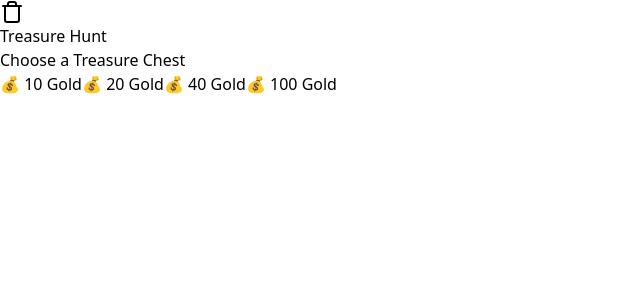
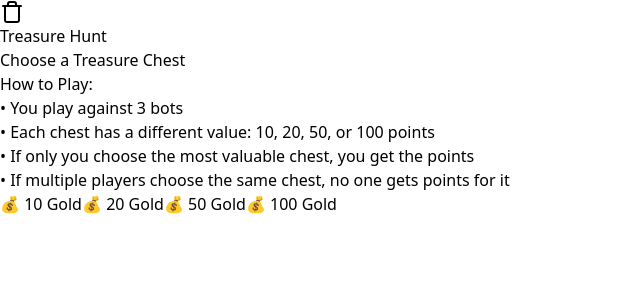
Before and after one commit to puremind5/dfac, a React (Vite) app: page / in a window 1280 px wide. Shown: the top 300 px of the page, without its empty margins (0-640 px from the left). Built offline with nearby package versions, Linux system fonts and the light colour scheme.

Commit message:
Update GameBoard.tsx

```diff
--- a/src/components/GameBoard.tsx
+++ b/src/components/GameBoard.tsx
@@ -1,11 +1,24 @@
 import React from 'react';
 
-const CHEST_VALUES = [10, 20, 40, 100]; // Ценности сундуков
+const CHEST_VALUES = [10, 20, 50, 100]; // Ценности сундуков (исправлено 40 → 50)
 
 const GameBoard = ({ onChestSelect, loading }) => {
   return (
     <div className="text-center">
       <h2 className="text-2xl font-bold mb-4 text-white">Choose a Treasure Chest</h2>
+
+      {/* Описание правил игры */}
+      <div className="bg-gray-800 text-white p-4 rounded-lg shadow-lg mb-4">
+        <h3 className="text-lg font-bold mb-2">How to Play:</h3>
+        <ul className="text-sm space-y-1">
+          <li>• You play against 3 bots</li>
+          <li>• Each chest has a different value: 10, 20, 50, or 100 points</li>
+          <li>• If only you choose the most valuable chest, you get the points</li>
+          <li>• If multiple players choose the same chest, no one gets points for it</li>
+        </ul>
+      </div>
+
+      {/* Сундуки с ценностью */}
       <div className="grid grid-cols-4 gap-4 justify-center">
         {CHEST_VALUES.map((value, index) => (
           <button
@@ -18,6 +31,7 @@ const GameBoard = ({ onChestSelect, loading }) => {
           </button>
         ))}
       </div>
+
       {loading && <p className="mt-4 text-gray-300">Opening chest...</p>}
     </div>
   );
```
